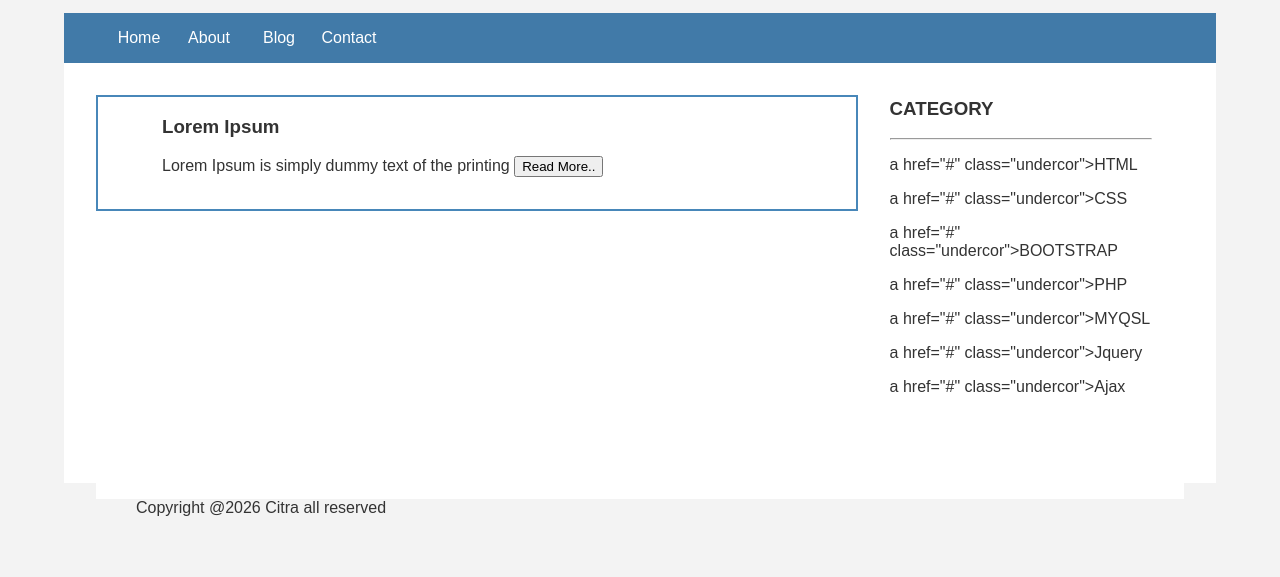
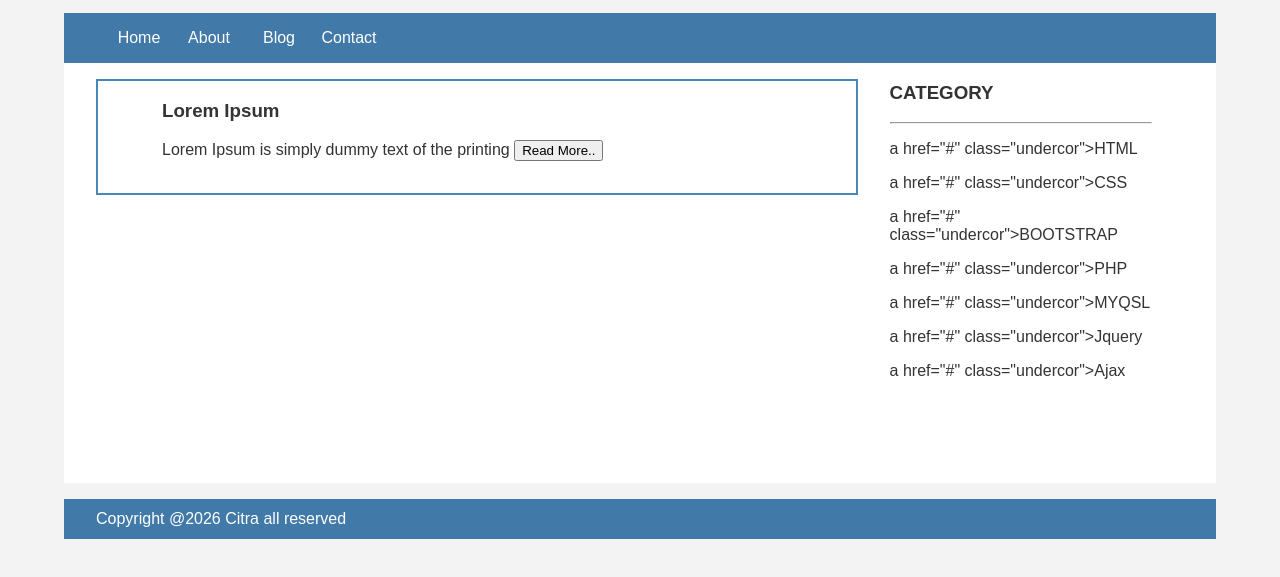
Before and after one commit to zenathansachkeel-alt/Citra, a plain HTML site: page index.html in a window 1280 px wide. Shown: the part 143-720 px from the top of the page. Drawn offline with Linux system fonts and the light colour scheme.

Commit message:
Update index.html

```diff
--- a/index.html
+++ b/index.html
@@ -49,8 +49,10 @@
                     </div>
             </div>
             <!-- kanan -->
-
-         <ul>
+      </div>
+</div>
+<div class="footer">
+       <div class="jarak">
             <p>Copyright @2026 Citra all reserved</p>
-        </body>
-</html>
+       </div>
+</div>
```
